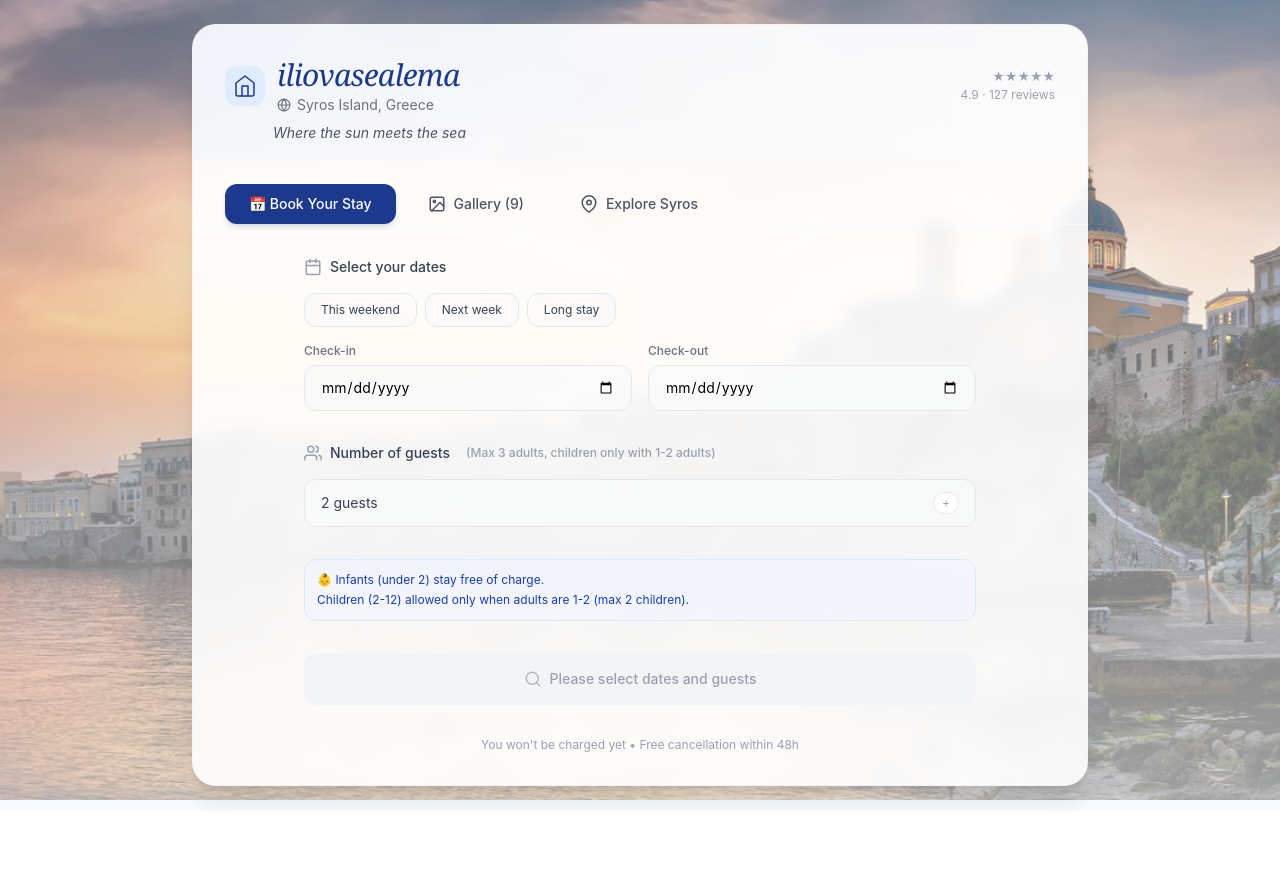
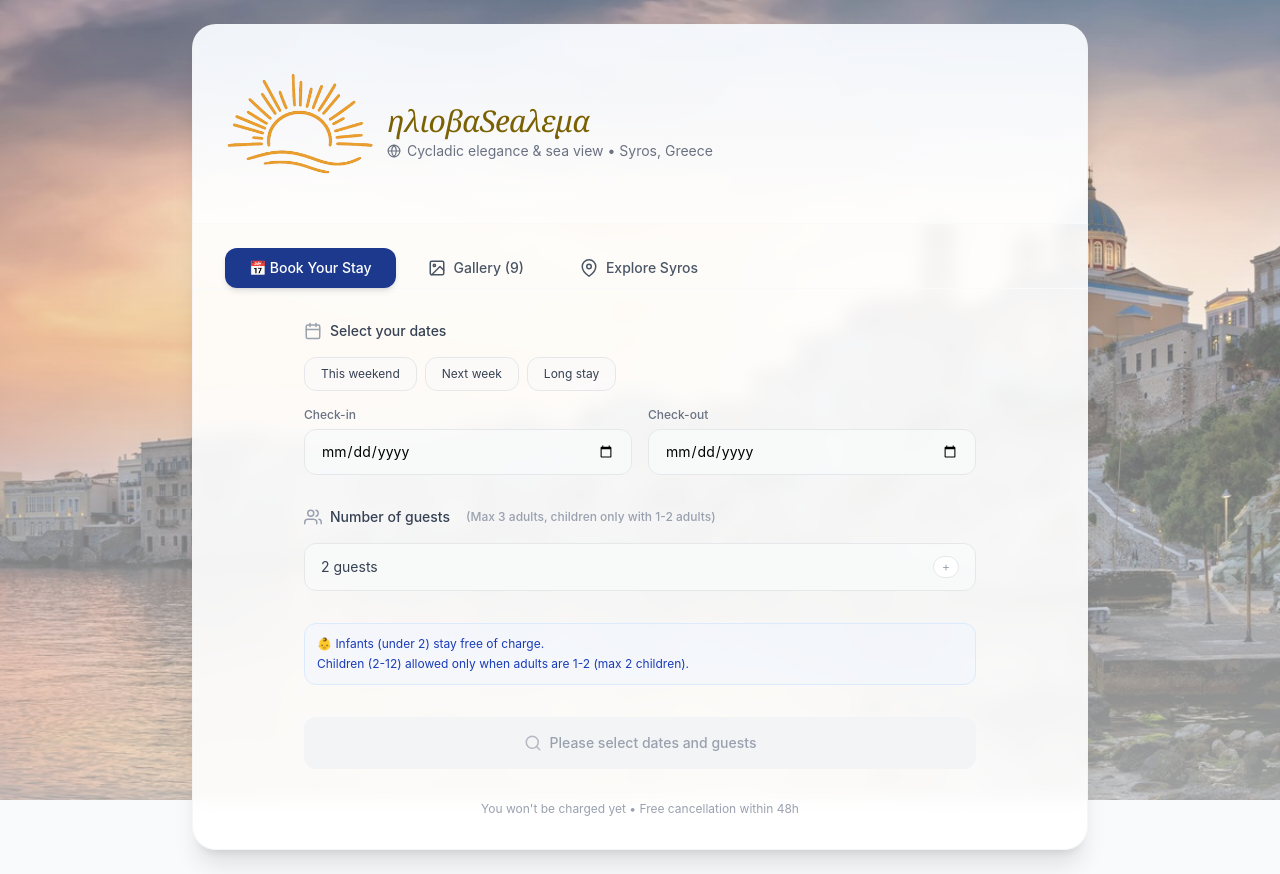
Before and after one commit to thanosrbg/iliovasilema, a React (Vite) app: page / in a window 1280 px wide. Before the commit the page ends 810 px from the top, so only its background shows below. Built offline with nearby package versions, Linux system fonts and the light colour scheme.

Commit message:
add new logo and info

```diff
--- a/src/pages/Home.jsx
+++ b/src/pages/Home.jsx
@@ -13,6 +13,9 @@ import img9 from '../assets/apartment/livingroom_3.jpg';
 
 // Import Syros background image directly
 import syrosBg from '../assets/Syros.jpg';
+
+// Import Sun logo
+import sunLogo from '../assets/sun_logo.png';
 
 // Inline SVG icons
 const CalendarDays = () => (
@@ -201,6 +204,18 @@ const Home = () => {
         };
         bgImage.onerror = () => {
           console.warn('Background image failed to load');
+        };
+      }
+
+      // Preload sun logo
+      if (sunLogo) {
+        const sunImage = new Image();
+        sunImage.src = sunLogo;
+        sunImage.onload = () => {
+          console.log('Sun logo loaded successfully');
+        };
+        sunImage.onerror = () => {
+          console.warn('Sun logo failed to load');
         };
       }
 
@@ -443,24 +458,26 @@ const Home = () => {
         />
 
         {/* Subtle gradient overlay for readability */}
-        <div className="fixed inset-0 z-0 bg-gradient-to-b from-white/15 to-gray-50/60" />
+        <div className="fixed inset-0 z-0 bg-linear-to-b from-white/15 to-gray-50/60" />
 
         {/* Main container */}
         <div className="relative z-10 w-full max-w-4xl bg-white/90 backdrop-blur-sm rounded-3xl shadow-xl border border-gray-100/80 overflow-hidden transition-all duration-200">
           {/* Header */}
-          <div className="px-8 pt-8 pb-4 border-b border-gray-50 bg-gradient-to-r from-blue-50/50 to-white/50">
+          <div className="px-8 pt-8 pb-4 border-b border-gray-50 bg-linear-to-b from-blue-50/50 to-white/50">
             <div className="flex items-center justify-between">
               <div>
                 <div className="flex items-center gap-3">
-                  <span className="bg-blue-100/80 p-2 rounded-xl">
-                    <svg width="24" height="24" viewBox="0 0 24 24" fill="none" stroke="#1e3a8a" strokeWidth="1.5" strokeLinecap="round" strokeLinejoin="round">
-                      <path d="M3 9l9-7 9 7v11a2 2 0 0 1-2 2H5a2 2 0 0 1-2-2z" />
-                      <polyline points="9 22 9 12 15 12 15 22" />
-                    </svg>
-                  </span>
+                  {/* Sun Logo Image - No background, 5x bigger */}
+                  <div className="shrink-0">
+                    <img
+                      src={sunLogo}
+                      alt="Sun Logo"
+                      className="w-37.5 h-37.5 object-contain"
+                    />
+                  </div>
                   <div>
                     <h1 className="text-3xl font-light tracking-tight text-gray-900">
-                      <span className="font-serif italic text-blue-900">iliovasealema</span>
+                      <span className="font-serif italic text-[#7a6103]">ηλιοβαSeaλεμα</span>
                     </h1>
                     <p className="text-sm text-gray-500 mt-0.5 flex items-center gap-1.5">
                       <svg width="14" height="14" viewBox="0 0 24 24" fill="none" stroke="currentColor" strokeWidth="2" strokeLinecap="round" strokeLinejoin="round">
@@ -468,17 +485,12 @@ const Home = () => {
                         <line x1="2" y1="12" x2="22" y2="12"></line>
                         <path d="M12 2a15.3 15.3 0 0 1 4 10 15.3 15.3 0 0 1-4 10 15.3 15.3 0 0 1-4-10 15.3 15.3 0 0 1 4-10z"></path>
                       </svg>
-                      Syros Island, Greece
+                       Cycladic elegance & sea view • Syros, Greece
                     </p>
                   </div>
                 </div>
               </div>
-              <div className="hidden sm:block text-right">
-                <div className="text-xs text-gray-400">★★★★★</div>
-                <div className="text-xs text-gray-400 mt-0.5">4.9 · 127 reviews</div>
-              </div>
             </div>
-            <p className="text-sm text-gray-600 mt-2 ml-12 italic">Where the sun meets the sea</p>
           </div>
 
           {/* Tabs */}
@@ -746,7 +758,7 @@ const Home = () => {
                       className="group bg-gray-50/60 border border-gray-100 rounded-xl overflow-hidden hover:border-blue-200 hover:shadow-md transition-all duration-200 cursor-pointer"
                       onClick={() => setSelectedImage(photo)}
                     >
-                      <div className="relative aspect-[4/3] bg-gray-100 overflow-hidden">
+                      <div className="relative aspect-4/3 bg-gray-100 overflow-hidden">
                         {!loadedImages[photo.id] && !imageErrors[photo.id] && (
                           <div className="absolute inset-0 flex items-center justify-center bg-gray-100">
                             <div className="animate-pulse flex flex-col items-center">
@@ -849,7 +861,7 @@ const Home = () => {
                   {filteredPlaces.map((place) => (
                     <div key={place.id} className="bg-gray-50/60 border border-gray-100 rounded-xl p-4 hover:border-blue-200 hover:bg-gray-50 hover:shadow-md transition-all duration-200">
                       <div className="flex items-start gap-3">
-                        <div className="text-3xl bg-white p-2 rounded-xl shadow-sm border border-gray-100 flex-shrink-0">
+                        <div className="text-3xl bg-white p-2 rounded-xl shadow-sm border border-gray-100 shrink-0">
                           {place.image}
                         </div>
 
@@ -863,7 +875,7 @@ const Home = () => {
                                 <span className="text-xs text-gray-500">{place.distance}</span>
                               </div>
                             </div>
-                            <div className="flex items-center gap-1 bg-white px-2 py-0.5 rounded-full border border-gray-200 flex-shrink-0">
+                            <div className="flex items-center gap-1 bg-white px-2 py-0.5 rounded-full border border-gray-200 shrink-0">
                               <span className="text-xs font-medium text-gray-700">★</span>
                               <span className="text-xs font-medium text-gray-700">{place.rating}</span>
                             </div>
```
Also changed, not shown: src/assets/sun_logo.png (added).
